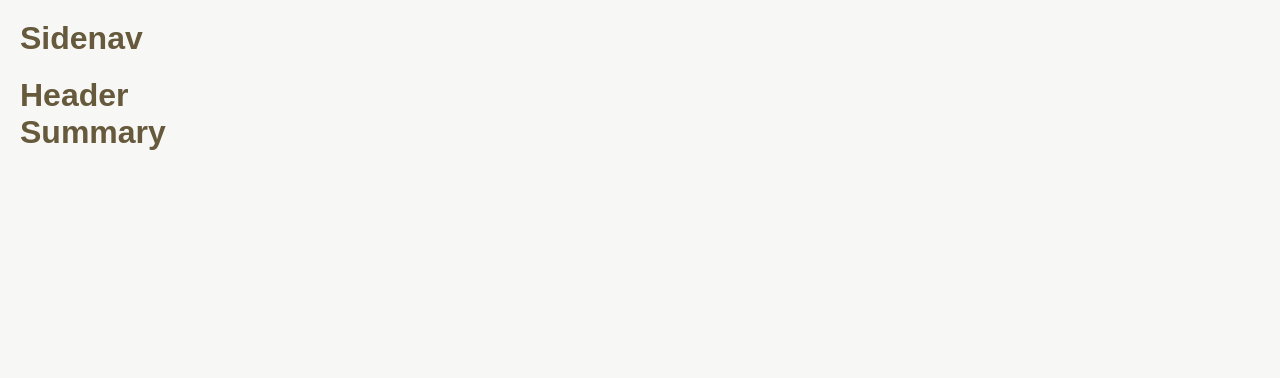
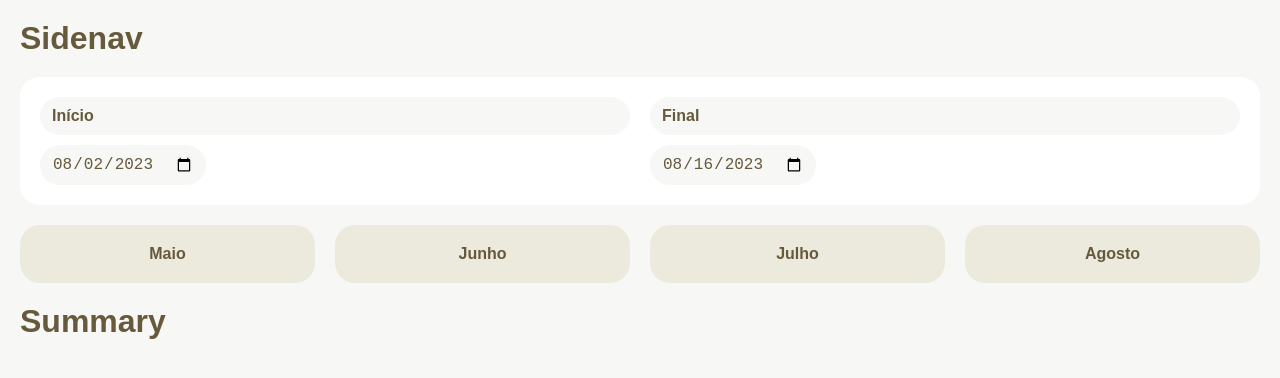
Before and after one commit to joaoliveirapb/fintech, a React (Vite) app: page / in a window 1280 px wide. Shown: the top 378 px of the page. Built offline with nearby package versions, Linux system fonts and the light colour scheme; no server answers; the HTML template or start-up script is replaced by a standard one.

Commit message:
feat: displays buttons for months and dates

```diff
--- a/src/Components/Header.tsx
+++ b/src/Components/Header.tsx
@@ -1,7 +1,18 @@
+import { useDataContext } from '../Context/DataContext'
+import { DateRange } from './DateRange'
+import { Months } from './Months'
+
 export function Header() {
+  const { data } = useDataContext()
+
+  console.log(data)
+
   return (
-    <header>
-      <h1>Header</h1>
+    <header className="mb">
+      <div className="mb">
+        <DateRange />
+      </div>
+      <Months />
     </header>
   )
 }
```
